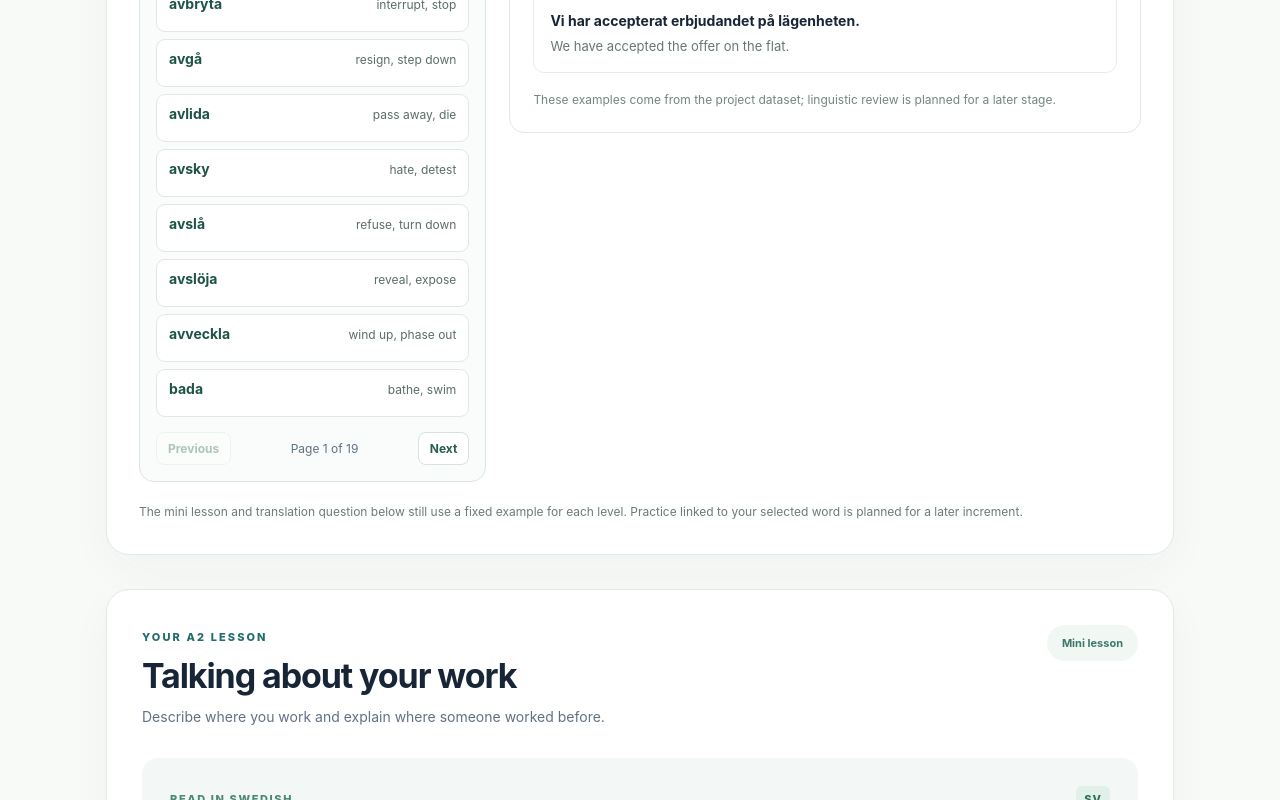
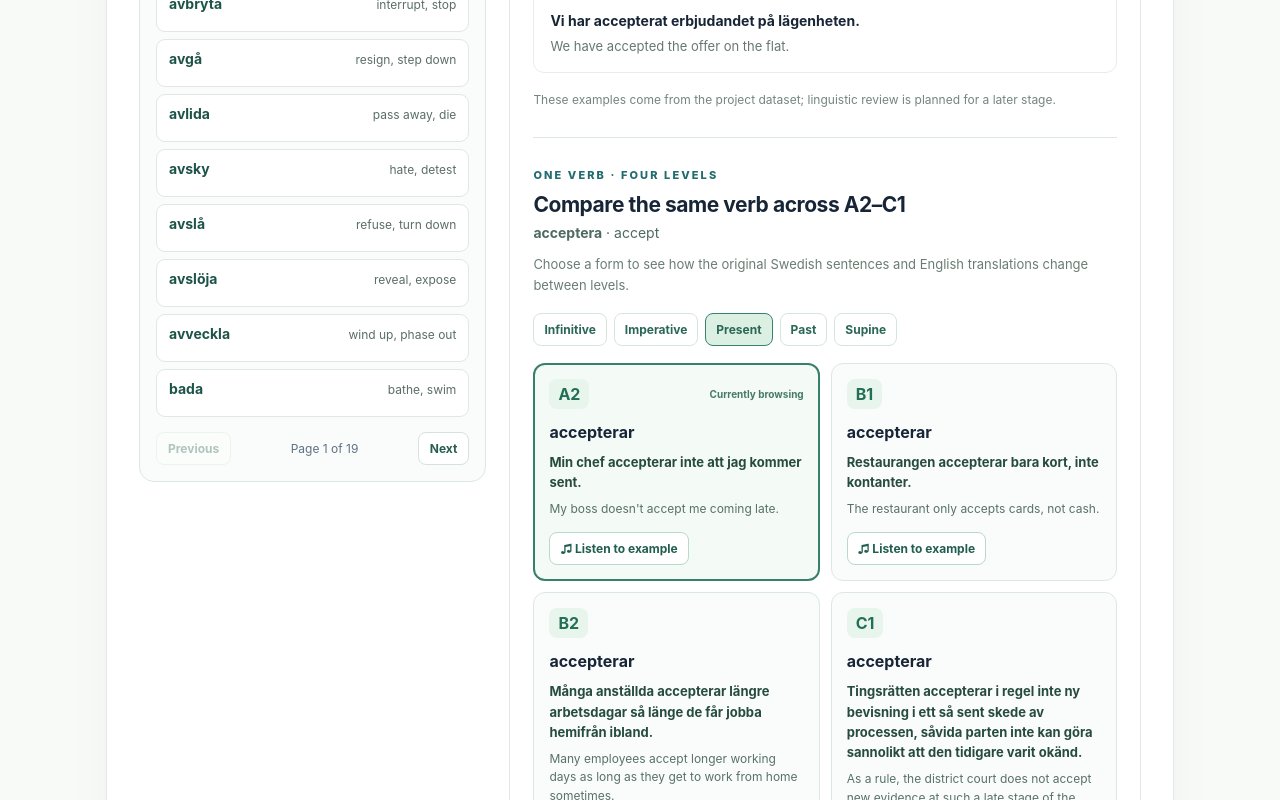
Before and after one commit to alikhalessi/nordljud-swcon2627-r2, a Next.js app: page / in a window 1280 px wide. Shown: the part 1820-2620 px from the top of the page. Built offline with nearby package versions, Linux system fonts and the light colour scheme.

Commit message:
vibe V-003: retain selected Swedish meaning across level switches and display comparison

```diff
--- a/app/globals.css
+++ b/app/globals.css
@@ -129,3 +129,23 @@ footer { display:flex; justify-content:space-between; gap:14px; color:#7d8a8b; m
 .vocabulary-audio-status { font-size:12px; color:#3c6759; line-height:1.4; }
 .vocabulary-audio-status p { margin:9px 0 0; }
 .vocabulary-audio-status .voice-warning { color:#795e35; }
+
+/* V-003 four-level comparison */
+.level-comparison { margin-top:28px; padding-top:25px; border-top:1px solid #dce7df; }
+.comparison-heading h4 { font-size:21px; letter-spacing:-.45px; margin:9px 0 7px; }
+.comparison-heading p { font-size:14px; margin:0; color:#4f6a60; }
+.comparison-description { color:#697d73; font-size:13px; line-height:1.6; }
+.comparison-form-tabs { display:flex; flex-wrap:wrap; gap:7px; margin:17px 0; }
+.comparison-form-tabs button { padding:8px 10px; font-size:12px; font-weight:700; border-radius:8px; border:1px solid #d7e4dc; background:white; color:#2a6756; }
+.comparison-form-tabs button.selected { background:#dbefe3; border-color:#38816d; }
+.comparison-grid { display:grid; grid-template-columns:repeat(2,minmax(0,1fr)); gap:11px; }
+.comparison-card { padding:15px; border:1px solid #dce7e1; background:#fafcfb; border-radius:12px; min-width:0; }
+.comparison-card.current { border:2px solid #37806c; padding:14px; background:#f4faf6; }
+.comparison-card-head { display:flex; align-items:center; justify-content:space-between; gap:8px; }
+.comparison-card-head strong { background:#e8f5ed; color:#236e56; border-radius:8px; padding:5px 9px; }
+.comparison-card-head span { font-size:10px; font-weight:700; color:#457b64; }
+.comparison-verb-form { font-weight:750; font-size:16px; margin:13px 0 8px; }
+.comparison-swedish { color:#264b3f; font-weight:700; line-height:1.55; font-size:13px; margin:10px 0 8px; }
+.comparison-english { color:#587168; font-size:12px; line-height:1.55; margin:7px 0 14px; }
+.comparison-missing { color:#8b695d; font-size:12px; font-style:italic; line-height:1.55; }
+@media(max-width:900px) { .comparison-grid { grid-template-columns:minmax(0,1fr); } }
--- a/app/vocabulary-explorer.tsx
+++ b/app/vocabulary-explorer.tsx
@@ -2,6 +2,7 @@
 
 import { useEffect, useMemo, useRef, useState } from "react";
 import type { Level } from "./learning-app";
+import LevelComparison from "./level-comparison";
 
 type VerbForm = { word?: string; sv?: string; en?: string };
 type VocabularyEntry = {
@@ -27,12 +28,14 @@ const forms = [
 
 export default function VocabularyExplorer({ level }: { level: Level }) {
   const cachedLevels = useRef<Partial<Record<Level, VocabularyEntry[]>>>({});
+  const selectedMeaning = useRef<{ verb: string; meaning: string } | null>(null);
   const [entries, setEntries] = useState<VocabularyEntry[]>([]);
   const [selectedId, setSelectedId] = useState<string | null>(null);
   const [query, setQuery] = useState("");
   const [page, setPage] = useState(0);
   const [loading, setLoading] = useState(true);
   const [error, setError] = useState("");
+  const [selectionNotice, setSelectionNotice] = useState("");
   const [speechStatus, setSpeechStatus] = useState("");
   const [voiceWarning, setVoiceWarning] = useState("");
   const [activeSpeech, setActiveSpeech] = useState<string | null>(null);
@@ -129,15 +132,28 @@ export default function VocabularyExplorer({ level }: { level: Level }) {
     }
   }, []);
 
+  function setSelectedEntry(rows: VocabularyEntry[]) {
+    const previous = selectedMeaning.current;
+    const index = previous
+      ? rows.findIndex((row) => row.verb === previous.verb && row.meaning === previous.meaning)
+      : -1;
+    const nextIndex = index >= 0 ? index : 0;
+    const next = rows[nextIndex];
+    if (next) selectedMeaning.current = { verb: next.verb, meaning: next.meaning };
+    setSelectedId(next?.id ?? null);
+    setPage(Math.floor(nextIndex / PAGE_SIZE));
+    setSelectionNotice(previous && index < 0
+      ? `The same meaning of ${previous.verb} is unavailable at this level; another verb was selected.`
+      : "");
+  }
+
   useEffect(() => {
-    // Changing a level starts a fresh browse; cross-level synchronization is V-003.
+    // Preserve Swedish lemma AND English sense; duplicated verb spellings are distinct entries.
     setQuery("");
-    setPage(0);
-    setSelectedId(null);
     const cached = cachedLevels.current[level];
     if (cached) {
       setEntries(cached);
-      setSelectedId(cached[0]?.id ?? null);
+      setSelectedEntry(cached);
       setLoading(false);
       setError("");
       return;
@@ -162,7 +178,7 @@ export default function VocabularyExplorer({ level }: { level: Level }) {
         if (controller.signal.aborted) return;
         cachedLevels.current[level] = payload.entries;
         setEntries(payload.entries);
-        setSelectedId(payload.entries[0]?.id ?? null);
+        setSelectedEntry(payload.entries);
       } catch (cause) {
         if (controller.signal.aborted) return;
         setError(cause instanceof Error ? cause.message : "Could not load vocabulary.");
@@ -224,6 +240,7 @@ export default function VocabularyExplorer({ level }: { level: Level }) {
                 setPage(0);
               }}
             />
+            {selectionNotice && <p className="vocabulary-notice" role="status">{selectionNotice}</p>}
             <p className="vocabulary-results" role="status">
               {matching.length} {matching.length === 1 ? "entry" : "entries"} found
               {matching.length !== entries.length ? ` from ${entries.length}` : ""}
@@ -240,7 +257,11 @@ export default function VocabularyExplorer({ level }: { level: Level }) {
                       key={item.id}
                       className={`verb-list-item ${item.id === selectedId ? "chosen" : ""}`}
                       aria-pressed={item.id === selectedId}
-                      onClick={() => setSelectedId(item.id)}
+                      onClick={() => {
+                        selectedMeaning.current = { verb: item.verb, meaning: item.meaning };
+                        setSelectedId(item.id);
+                        setSelectionNotice("");
+                      }}
                     >
                       <span lang="sv" className="verb-list-word">{item.verb}</span>
                       <span className="verb-list-meaning">{item.meaning}</span>
@@ -331,6 +352,12 @@ export default function VocabularyExplorer({ level }: { level: Level }) {
                 <p className="detail-footnote">
                   These examples come from the project dataset; linguistic review is planned for a later stage.
                 </p>
+                <LevelComparison
+                  verb={chosen.verb}
+                  meaning={chosen.meaning}
+                  currentLevel={level}
+                  speak={speakSwedish}
+                />
               </>
             ) : (
               <p className="empty-results">Select a verb to see its forms and examples.</p>
```
Also changed, not shown: evidence/V-003_IMPLEMENTATION_LOG.md (added, +24 -0 lines).
